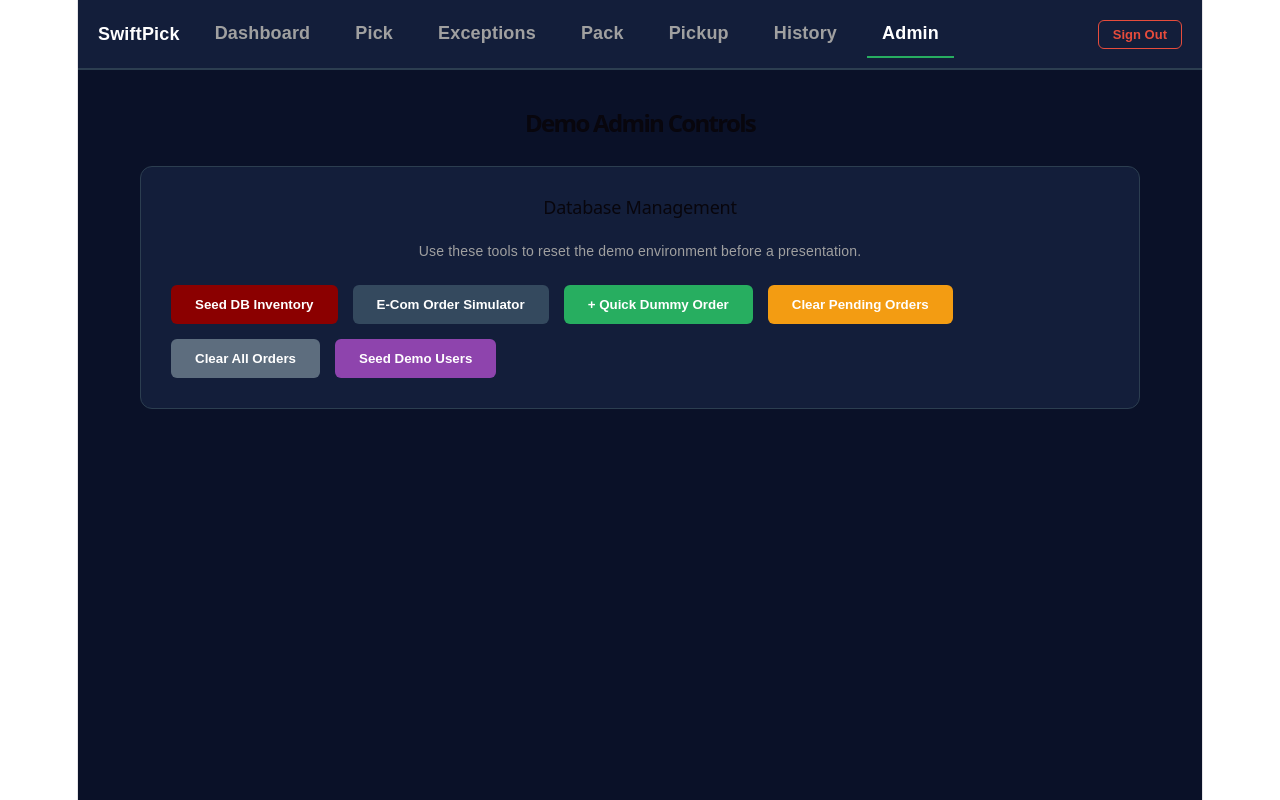
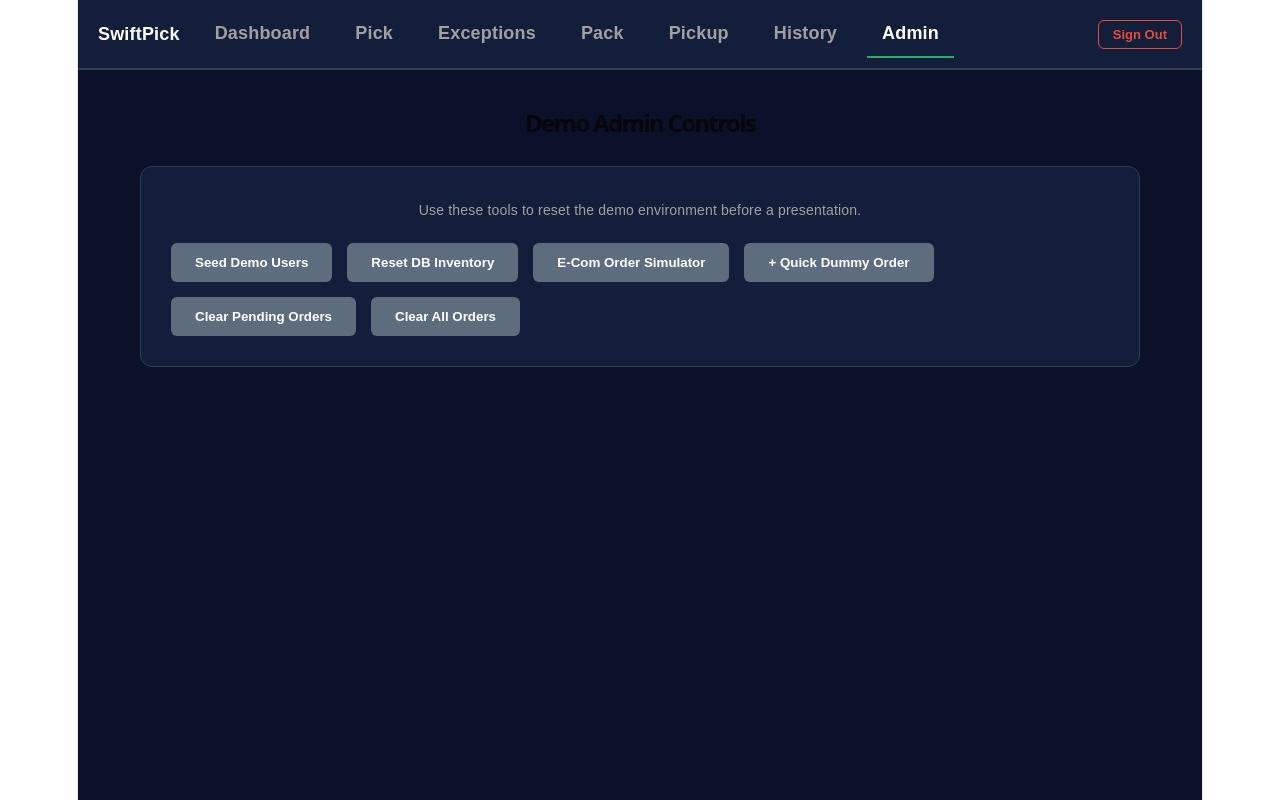
Before and after one commit to rgrogman/store-fulfillment-app, a React (Vite) app: page /admin in a window 1280 px wide. Built offline with nearby package versions, Linux system fonts and the light colour scheme.

Commit message:
history format changes

```diff
--- a/src/AdminScreen.tsx
+++ b/src/AdminScreen.tsx
@@ -123,34 +123,41 @@ function AdminScreen() {
       <h1 style={{ margin: 0, fontSize: '24px', fontWeight: 'bold', marginBottom: '30px' }}>Demo Admin Controls</h1>
 
       <div style={{ backgroundColor: '#131E3A', padding: '30px', borderRadius: '12px', border: '1px solid #2C3E50' }}>
-        <h2 style={{ fontSize: '18px', marginTop: 0, marginBottom: '20px' }}>Database Management</h2>
+
         <p style={{ color: '#A0A0A0', fontSize: '14px', marginBottom: '20px' }}>
           Use these tools to reset the demo environment before a presentation.
         </p>
 
         <div style={{ display: 'flex', gap: '15px', flexWrap: 'wrap' }}>
           <button
+            onClick={seedUsers}
+            style={{ padding: '12px 24px', backgroundColor: '#5D6D7E', color: '#FFFFFF', border: 'none', borderRadius: '6px', cursor: 'pointer', fontWeight: 'bold' }}
+          >
+             Seed Demo Users
+        </button>
+        <button
             onClick={seedInventory}
-            style={{ padding: '12px 24px', backgroundColor: 'darkred', color: '#FFFFFF', border: 'none', borderRadius: '6px', cursor: 'pointer', fontWeight: 'bold' }}
+            style={{ padding: '12px 24px', backgroundColor: '#5D6D7E', color: '#FFFFFF', border: 'none', borderRadius: '6px', cursor: 'pointer', fontWeight: 'bold' }}
           >
-            Seed DB Inventory
+            Reset DB Inventory
           </button>
+
           <button
         onClick={() => navigate('/ecomsim')}
-        style={{ padding: '12px 24px', backgroundColor: '#34495E', color: '#FFFFFF', border: 'none', borderRadius: '6px', cursor: 'pointer', fontWeight: 'bold' }}
-      >
+        style={{ padding: '12px 24px', backgroundColor: '#5D6D7E', color: '#FFFFFF', border: 'none', borderRadius: '6px', cursor: 'pointer', fontWeight: 'bold' }}
+          >
         E-Com Order Simulator
       </button>
           <button
             onClick={createDummyOrder}
-            style={{ padding: '12px 24px', backgroundColor: '#27AE60', color: '#FFFFFF', border: 'none', borderRadius: '6px', cursor: 'pointer', fontWeight: 'bold' }}
+            style={{ padding: '12px 24px', backgroundColor: '#5D6D7E', color: '#FFFFFF', border: 'none', borderRadius: '6px', cursor: 'pointer', fontWeight: 'bold' }}
           >
             + Quick Dummy Order
           </button>
 
           <button
             onClick={clearPendingOrders}
-            style={{ padding: '12px 24px', backgroundColor: '#F39C12', color: '#FFFFFF', border: 'none', borderRadius: '6px', cursor: 'pointer', fontWeight: 'bold' }}
+            style={{ padding: '12px 24px', backgroundColor: '#5D6D7E', color: '#FFFFFF', border: 'none', borderRadius: '6px', cursor: 'pointer', fontWeight: 'bold' }}
           >
             Clear Pending Orders
           </button>
@@ -162,12 +169,7 @@ function AdminScreen() {
             Clear All Orders
           </button>
 
-          <button
-  onClick={seedUsers}
-  style={{ padding: '12px 24px', backgroundColor: '#8E44AD', color: '#FFFFFF', border: 'none', borderRadius: '6px', cursor: 'pointer', fontWeight: 'bold' }}
->
-  Seed Demo Users
-</button>
+
         </div>
       </div>
     </div>
--- a/src/DailyOrdersScreen.tsx
+++ b/src/DailyOrdersScreen.tsx
@@ -36,10 +36,14 @@ function DailyOrdersScreen() {
 
   const getStatusBadge = (status: string) => {
     switch(status) {
-      case "Shipped": return <span style={{ backgroundColor: '#2980B9', color: '#FFF', padding: '4px 8px', borderRadius: '4px', fontSize: '12px', fontWeight: 'bold' }}>SHIPPED (SFS)</span>;
-      case "Completed": return <span style={{ backgroundColor: '#27AE60', color: '#FFF', padding: '4px 8px', borderRadius: '4px', fontSize: '12px', fontWeight: 'bold' }}>COMPLETED (BOPIS)</span>;
-      case "Rejected_To_OMS": return <span style={{ backgroundColor: '#C0392B', color: '#FFF', padding: '4px 8px', borderRadius: '4px', fontSize: '12px', fontWeight: 'bold' }}>REJECTED</span>;
-      default: return <span>{status}</span>;
+      case "Shipped":
+        return <span style={{ backgroundColor: '#2980B9', color: '#FFF', padding: '4px 10px', borderRadius: '4px', fontSize: '11px', fontWeight: 'bold', letterSpacing: '0.5px' }}>SHIPPED</span>;
+      case "Completed":
+        return <span style={{ backgroundColor: '#27AE60', color: '#FFF', padding: '4px 10px', borderRadius: '4px', fontSize: '11px', fontWeight: 'bold', letterSpacing: '0.5px' }}>COMPLETED</span>;
+      case "Rejected_To_OMS":
+        return <span style={{ backgroundColor: '#C0392B', color: '#FFF', padding: '4px 10px', borderRadius: '4px', fontSize: '11px', fontWeight: 'bold', letterSpacing: '0.5px' }}>REJECTED</span>;
+      default:
+        return <span style={{ backgroundColor: '#7F8C8D', color: '#FFF', padding: '4px 10px', borderRadius: '4px', fontSize: '11px', fontWeight: 'bold', letterSpacing: '0.5px' }}>{status.toUpperCase()}</span>;
     }
   };
 
@@ -86,15 +90,15 @@ function DailyOrdersScreen() {
             <tbody>
   {filteredOrders.map(order => (
     <tr key={order.id} style={{ borderBottom: '1px solid #E0E0E0' }}>
-      <td style={{ padding: '15px', fontWeight: 'bold' }}>
+      <td style={{ padding: '15px', fontSize: '14px',fontWeight: 'bold' }}>
         {order.orderId}
         {order.exceptionNotes && <span style={{ marginLeft: '8px', color: '#C0392B' }}>⚠️</span>}
       </td>
-      <td style={{ padding: '15px' }}>{order.customer?.name}</td>
-      <td style={{ padding: '15px' }}>{order.orderType}</td>
-      <td style={{ padding: '15px' }}>{getStatusBadge(order.status)}</td>
-      <td style={{ padding: '15px', textAlign: 'right' }}>
-        <button onClick={() => setSelectedOrder(order)} style={{ backgroundColor: '#EAF2F8', color: '#2980B9', border: '1px solid #2980B9', padding: '6px 12px', borderRadius: '4px', cursor: 'pointer', fontWeight: 'bold' }}>View</button>
+      <td style={{ padding: '15px', fontSize: '14px' }}>{order.customer?.name}</td>
+      <td style={{ padding: '15px', fontSize: '14px' }}>{order.orderType}</td>
+      <td style={{ padding: '15px', fontSize: '14px' }}>{getStatusBadge(order.status)}</td>
+      <td style={{ padding: '15px', fontSize: '14px', textAlign: 'right' }}>
+        <button onClick={() => setSelectedOrder(order)} style={{ backgroundColor: '#EAF2F8', color: '#2980B9', border: '1px solid #2980B9', padding: '6px 12px', borderRadius: '4px', cursor: 'pointer', fontWeight: 'bold' }}>Details</button>
       </td>
     </tr>
   ))}
```
